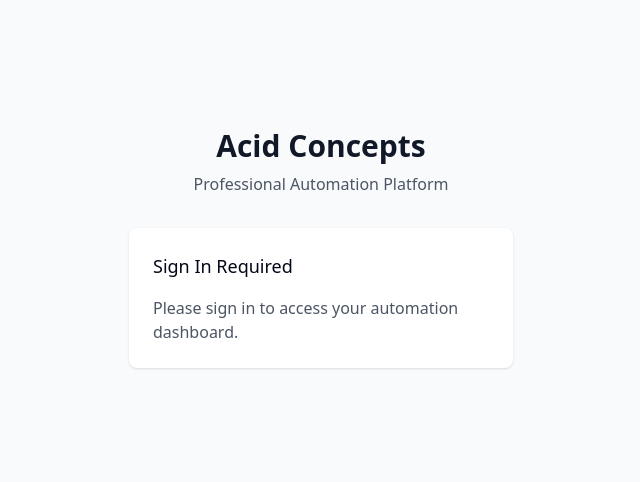
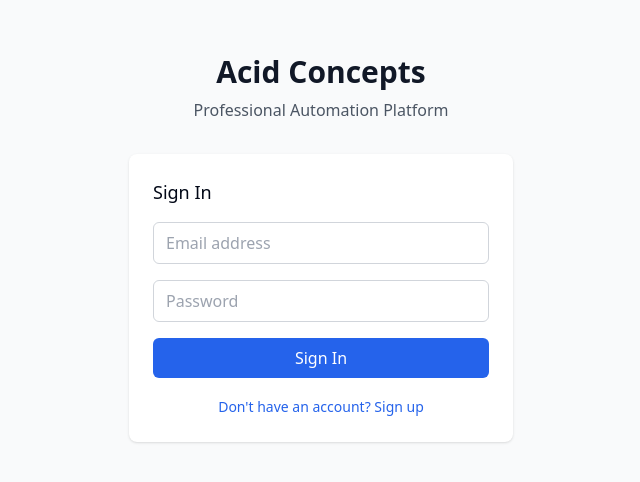
Before and after one commit to acidderek/acid-concepts-automation, a React (Vite) app: page / in a window 1280 px wide. Shown: the part 152-634 px from the top of the page, without its empty margins (319-959 px from the left). Built offline with nearby package versions, Linux system fonts and the light colour scheme.

Commit message:
Add sign-in form with email and password fields

```diff
--- a/src/App.tsx
+++ b/src/App.tsx
@@ -4,6 +4,10 @@ import { supabase } from '@/integrations/supabase/client';
 function App() {
   const [user, setUser] = useState(null);
   const [loading, setLoading] = useState(true);
+  const [email, setEmail] = useState('');
+  const [password, setPassword] = useState('');
+  const [isLogin, setIsLogin] = useState(true);
+  const [message, setMessage] = useState('');
 
   useEffect(() => {
     supabase.auth.getSession().then(({ data: { session } }) => {
@@ -19,6 +23,33 @@ function App() {
 
     return () => subscription.unsubscribe();
   }, []);
+
+  const handleAuth = async (e) => {
+    e.preventDefault();
+    setMessage('');
+
+    try {
+      if (isLogin) {
+        const { error } = await supabase.auth.signInWithPassword({
+          email,
+          password,
+        });
+        if (error) setMessage(error.message);
+      } else {
+        const { error } = await supabase.auth.signUp({
+          email,
+          password,
+        });
+        if (error) {
+          setMessage(error.message);
+        } else {
+          setMessage('Check your email for the confirmation link!');
+        }
+      }
+    } catch (error) {
+      setMessage('An error occurred');
+    }
+  };
 
   if (loading) {
     return (
@@ -36,9 +67,57 @@ function App() {
             <h2 className="text-3xl font-bold text-gray-900">Acid Concepts</h2>
             <p className="mt-2 text-gray-600">Professional Automation Platform</p>
           </div>
+
           <div className="bg-white p-6 rounded-lg shadow">
-            <h3 className="text-lg font-medium mb-4">Sign In Required</h3>
-            <p className="text-gray-600">Please sign in to access your automation dashboard.</p>
+            <h3 className="text-lg font-medium mb-4">
+              {isLogin ? 'Sign In' : 'Create Account'}
+            </h3>
+
+            <form onSubmit={handleAuth} className="space-y-4">
+              <div>
+                <input
+                  type="email"
+                  placeholder="Email address"
+                  value={email}
+                  onChange={(e) => setEmail(e.target.value)}
+                  className="w-full px-3 py-2 border border-gray-300 rounded-md focus:outline-none focus:ring-2 focus:ring-blue-500"
+                  required
+                />
+              </div>
+
+              <div>
+                <input
+                  type="password"
+                  placeholder="Password"
+                  value={password}
+                  onChange={(e) => setPassword(e.target.value)}
+                  className="w-full px-3 py-2 border border-gray-300 rounded-md focus:outline-none focus:ring-2 focus:ring-blue-500"
+                  required
+                />
+              </div>
+
+              {message && (
+                <div className={`text-sm ${message.includes('error') || message.includes('Error') ? 'text-red-600' : 'text-green-600'}`}>
+                  {message}
+                </div>
+              )}
+
+              <button
+                type="submit"
+                className="w-full bg-blue-600 text-white py-2 px-4 rounded-md hover:bg-blue-700 focus:outline-none focus:ring-2 focus:ring-blue-500"
+              >
+                {isLogin ? 'Sign In' : 'Sign Up'}
+              </button>
+            </form>
+
+            <div className="mt-4 text-center">
+              <button
+                onClick={() => setIsLogin(!isLogin)}
+                className="text-blue-600 hover:text-blue-500 text-sm"
+              >
+                {isLogin ? "Don't have an account? Sign up" : 'Already have an account? Sign in'}
+              </button>
+            </div>
           </div>
         </div>
       </div>
```
Also changed, not shown: 1 other file (tests, documents, lock files or other folders).
